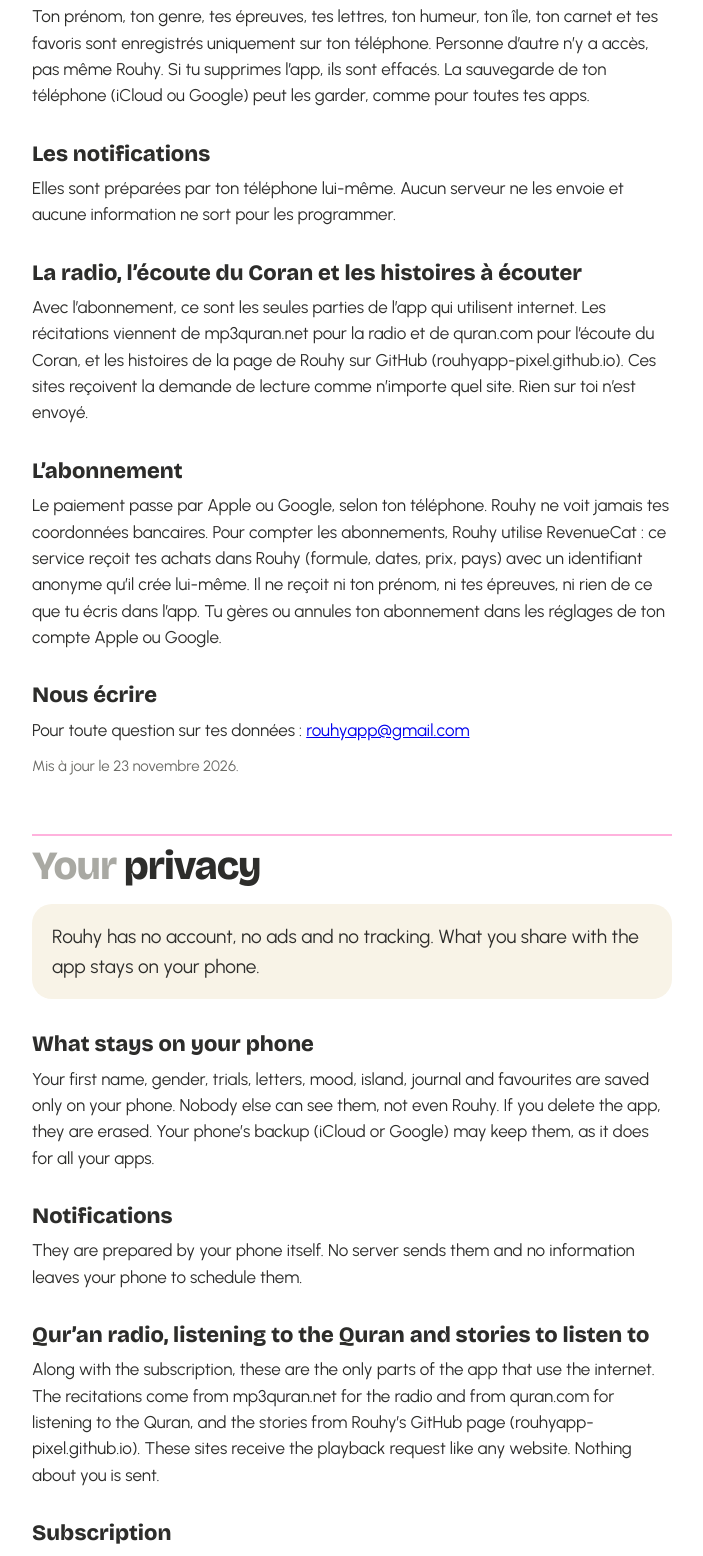
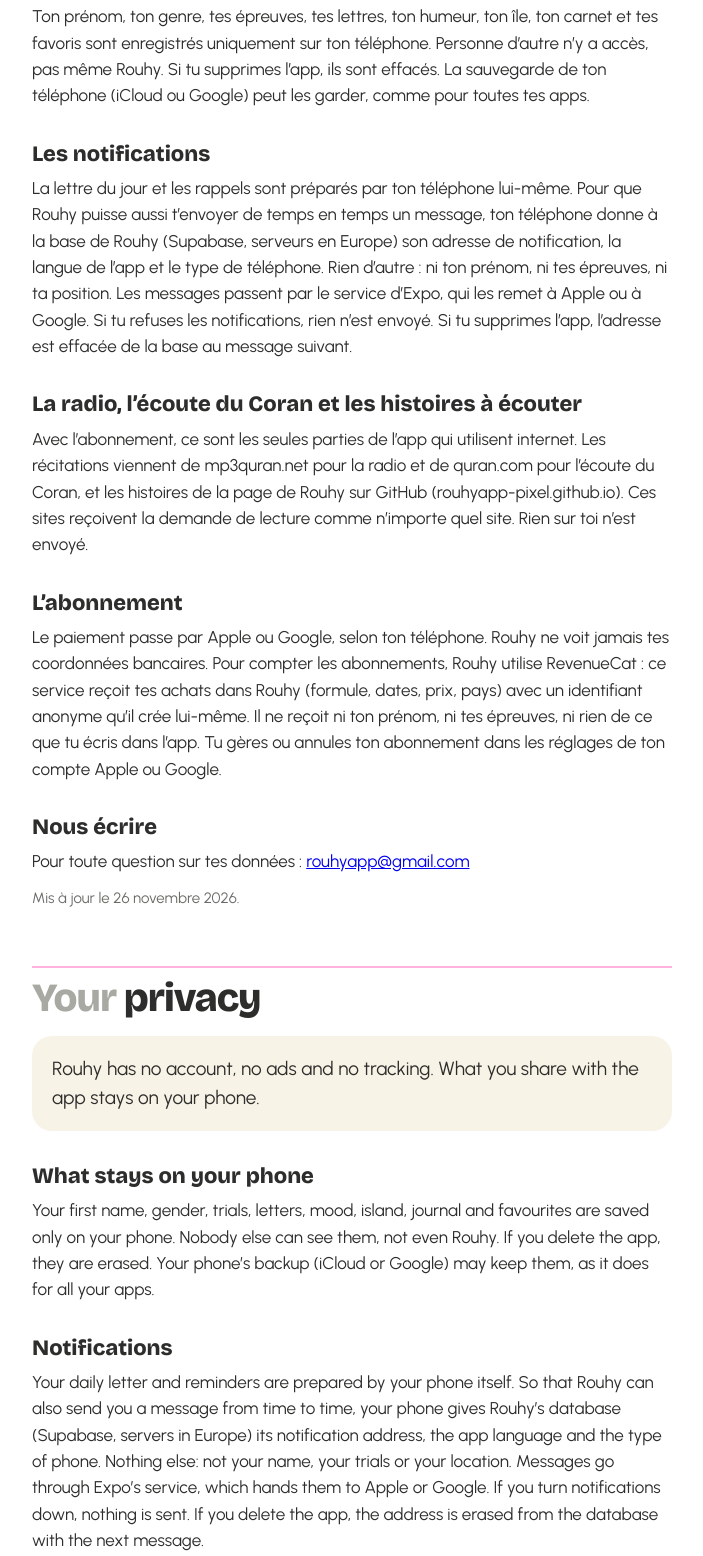
Before and after one commit to rouhyapp-pixel/rouhy, a plain HTML site: page confidentialite.html in a window 1280 px wide. Shown: the part 266-1822 px from the top of the page, without its empty margins (288-991 px from the left). Drawn offline with nearby package versions, Linux system fonts and the light colour scheme.

Commit message:
Confidentialité : messages de Rouhy (notifications à distance)

```diff
--- a/confidentialite.html
+++ b/confidentialite.html
@@ -28,7 +28,7 @@
   <p>Ton prénom, ton genre, tes épreuves, tes lettres, ton humeur, ton île, ton carnet et tes favoris sont enregistrés uniquement sur ton téléphone. Personne d’autre n’y a accès, pas même Rouhy. Si tu supprimes l’app, ils sont effacés. La sauvegarde de ton téléphone (iCloud ou Google) peut les garder, comme pour toutes tes apps.</p>
 
   <h2>Les notifications</h2>
-  <p>Elles sont préparées par ton téléphone lui-même. Aucun serveur ne les envoie et aucune information ne sort pour les programmer.</p>
+  <p>La lettre du jour et les rappels sont préparés par ton téléphone lui-même. Pour que Rouhy puisse aussi t’envoyer de temps en temps un message, ton téléphone donne à la base de Rouhy (Supabase, serveurs en Europe) son adresse de notification, la langue de l’app et le type de téléphone. Rien d’autre : ni ton prénom, ni tes épreuves, ni ta position. Les messages passent par le service d’Expo, qui les remet à Apple ou à Google. Si tu refuses les notifications, rien n’est envoyé. Si tu supprimes l’app, l’adresse est effacée de la base au message suivant.</p>
 
   <h2>La radio, l’écoute du Coran et les histoires à écouter</h2>
   <p>Avec l’abonnement, ce sont les seules parties de l’app qui utilisent internet. Les récitations viennent de mp3quran.net pour la radio et de quran.com pour l’écoute du Coran, et les histoires de la page de Rouhy sur GitHub (rouhyapp-pixel.github.io). Ces sites reçoivent la demande de lecture comme n’importe quel site. Rien sur toi n’est envoyé.</p>
@@ -38,7 +38,7 @@
 
   <h2>Nous écrire</h2>
   <p>Pour toute question sur tes données : <a href="mailto:rouhyapp@gmail.com">rouhyapp@gmail.com</a></p>
-  <p class="date">Mis à jour le 23 novembre 2026.</p>
+  <p class="date">Mis à jour le 26 novembre 2026.</p>
 
   <div class="langue" lang="en">
     <h1><span>Your</span> privacy</h1>
@@ -48,7 +48,7 @@
     <p>Your first name, gender, trials, letters, mood, island, journal and favourites are saved only on your phone. Nobody else can see them, not even Rouhy. If you delete the app, they are erased. Your phone’s backup (iCloud or Google) may keep them, as it does for all your apps.</p>
 
     <h2>Notifications</h2>
-    <p>They are prepared by your phone itself. No server sends them and no information leaves your phone to schedule them.</p>
+    <p>Your daily letter and reminders are prepared by your phone itself. So that Rouhy can also send you a message from time to time, your phone gives Rouhy’s database (Supabase, servers in Europe) its notification address, the app language and the type of phone. Nothing else: not your name, your trials or your location. Messages go through Expo’s service, which hands them to Apple or Google. If you turn notifications down, nothing is sent. If you delete the app, the address is erased from the database with the next message.</p>
 
     <h2>Qur’an radio, listening to the Quran and stories to listen to</h2>
     <p>Along with the subscription, these are the only parts of the app that use the internet. The recitations come from mp3quran.net for the radio and from quran.com for listening to the Quran, and the stories from Rouhy’s GitHub page (rouhyapp-pixel.github.io). These sites receive the playback request like any website. Nothing about you is sent.</p>
@@ -58,7 +58,7 @@
 
     <h2>Contact</h2>
     <p>For any question about your data: <a href="mailto:rouhyapp@gmail.com">rouhyapp@gmail.com</a></p>
-    <p class="date">Updated 23 November 2026.</p>
+    <p class="date">Updated 26 November 2026.</p>
   </div>
 </main>
 </body>
```
